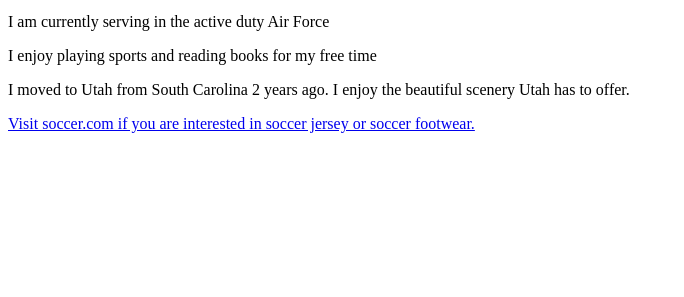
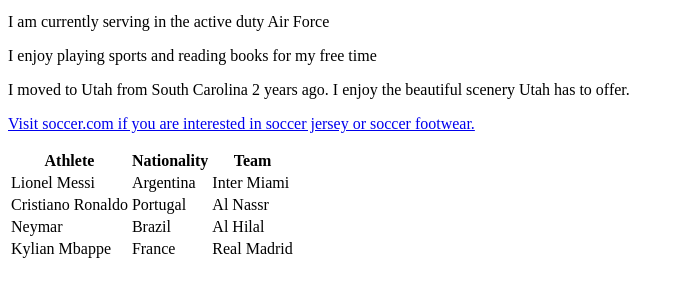
Before and after one commit to besnercarranza/my_website, a plain HTML site: page index.html in a window 1280 px wide. Shown: the part 101-398 px from the top of the page, without its empty margins (0-684 px from the left). Drawn offline with Linux system fonts and the light colour scheme.

Commit message:
Added Table

```diff
--- a/index.html
+++ b/index.html
@@ -19,5 +19,32 @@
    </p>
    <p><a href="https://www.soccer.com"> Visit soccer.com if you are interested in soccer jersey or soccer footwear.
    </a></p>
+   <table>
+    <tr>
+        <th>Athlete</th>
+        <th>Nationality</th>
+        <th>Team</th>
+    </tr>
+    <tr>
+        <td>Lionel Messi</td>
+        <td>Argentina</td>
+        <td>Inter Miami</td>
+    </tr>
+    <tr>
+        <td>Cristiano Ronaldo</td>
+        <td>Portugal</td>
+        <td>Al Nassr</td>
+    </tr>
+    <tr>
+        <td>Neymar</td>
+        <td>Brazil</td>
+        <td>Al Hilal</td>
+    </tr>
+    <tr>
+        <td>Kylian Mbappe</td>
+        <td>France</td>
+        <td>Real Madrid</td>
+    </tr>
+   </table>
 </body>
 </html>
```
